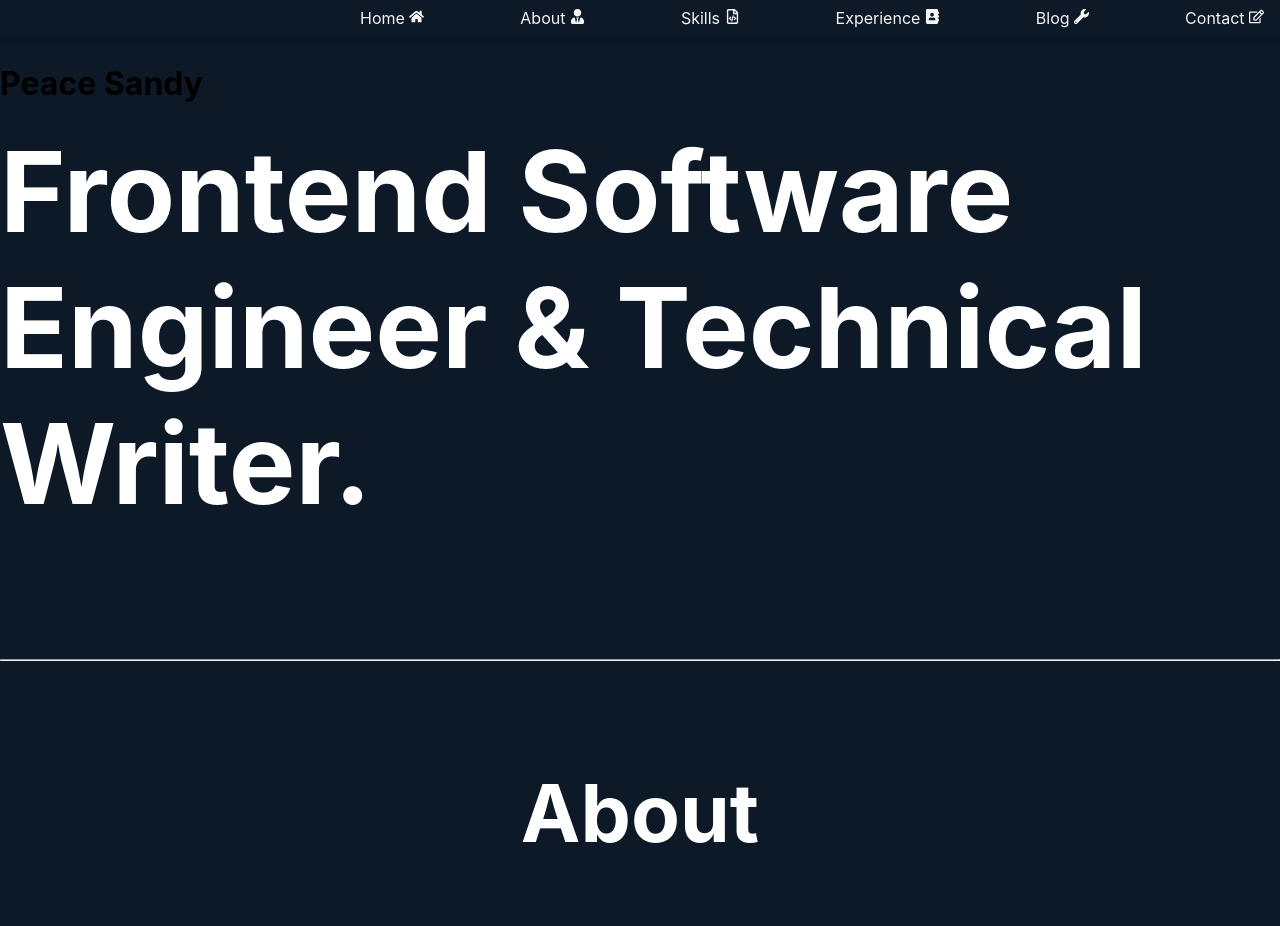
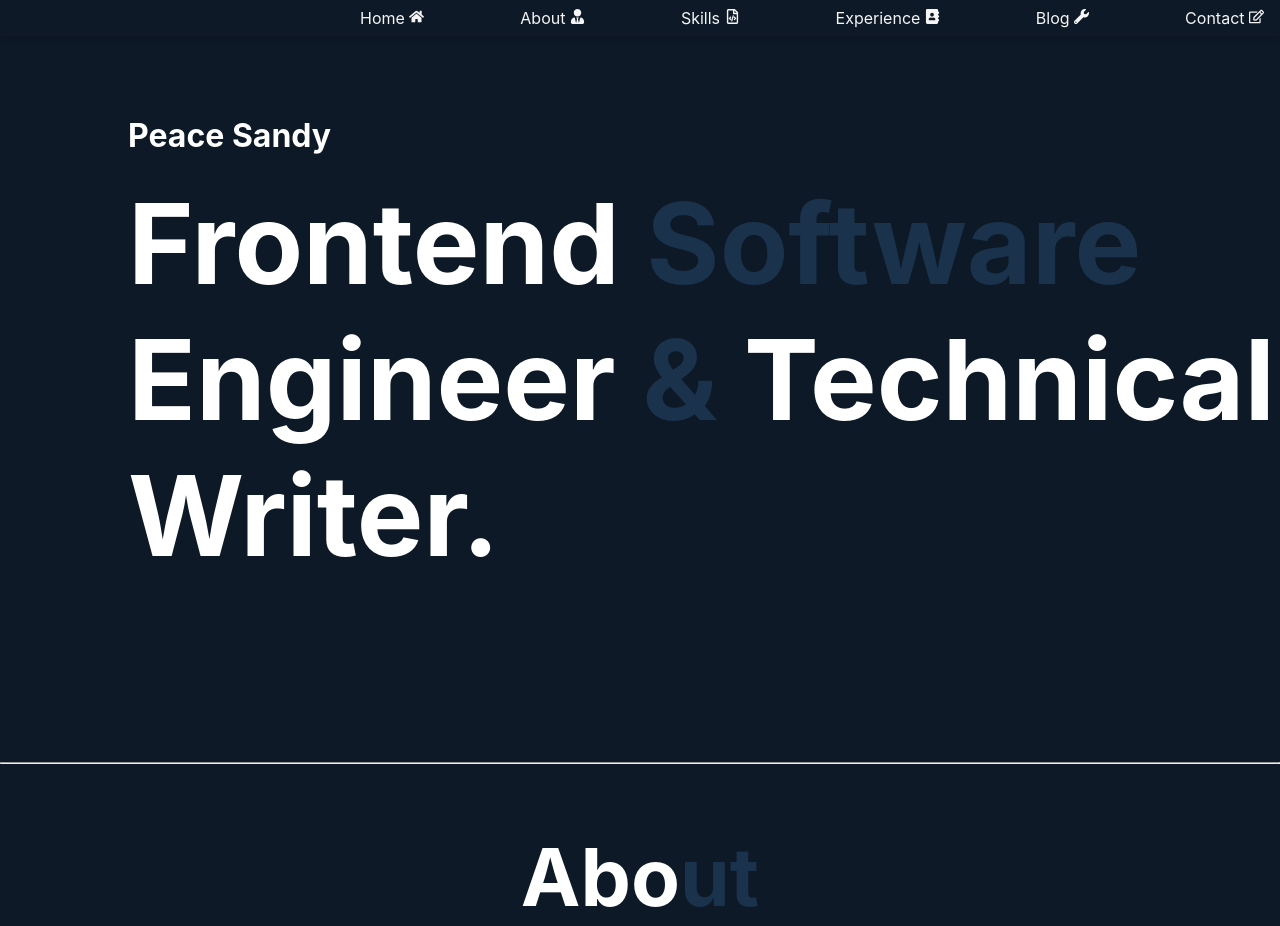
Before and after one commit to Peacesandy/peace-sandy, a React (Create React App) app: page / in a window 1280 px wide. Shown: the top 926 px of the page. Built offline with nearby package versions, Linux system fonts and the light colour scheme.

Commit message:
finished the about page

```diff
--- a/src/Components/About.jsx
+++ b/src/Components/About.jsx
@@ -7,7 +7,7 @@ function About() {
   return (
     <>
     <div className='about-container' id='about'>
-         <h1 className='About-intro'>About</h1>
+         <h1 className='About-intro'>Abo<span className='span-ut'>ut</span></h1>
          <div>
           <p className='About-text1'>Lorem ipsum dolor sit amet consectetur, adipisicing elit.
            <br/> Repellendus fugiat aperiam minus ullam adipisci ratione, qu
--- a/src/Components/Home.jsx
+++ b/src/Components/Home.jsx
@@ -9,9 +9,9 @@ function Home() {
       </div>
 
       <div className='text'>
-      <h1>Peace Sandy</h1>
+      <h1 className='logo-text'>Peace Sandy</h1>
       <br/>
-        <h1 className='bio'> Frontend Software Engineer & Technical Writer. </h1>
+        <h1 className='bio'> Frontend <span className='span-software'>Software</span> Engineer <span className='span-software'> & </span>  Technical Writer. </h1>
         </div>
         <hr/>
     </div>
--- a/src/Styles/About.css
+++ b/src/Styles/About.css
@@ -1,5 +1,6 @@
 
 .About-intro{
+    margin-top: 5%;
     color: #fff;
     text-align: center;
     padding-top: 0%;
@@ -23,3 +24,7 @@ hr{
     color: #fff;
     font-size: 100%;
 }
+
+.span-ut{
+    color: #1A324C;
+}
--- a/src/Styles/Home.css
+++ b/src/Styles/Home.css
@@ -12,15 +12,9 @@ body{
 }
 
 
-.image{
-    padding-top: 80px;
-    width: 200px;
-    height: 250px;
-    padding-left: 250px;
-    justify-content: center;
-}
-
 .container{
+    display: flex;
+    flex-direction: column;
     position: relative;
     height: 700px;
     background-color: #0D1926;
@@ -29,17 +23,18 @@ body{
 }
 
 
-
-.name{
-    color: #732646;
-}
-
 .bio{
     color: #fff;
     font-size: 700%;
+    padding-left: 10%;
 }
 
-.hand{
-    width: 100px;
-    height: 50px;
+.logo-text{
+    color: #fff;
+    padding-left: 10%;
+    padding-bottom: 0;
 }
+
+.span-software{
+   color:#1A324C;
+}
```
